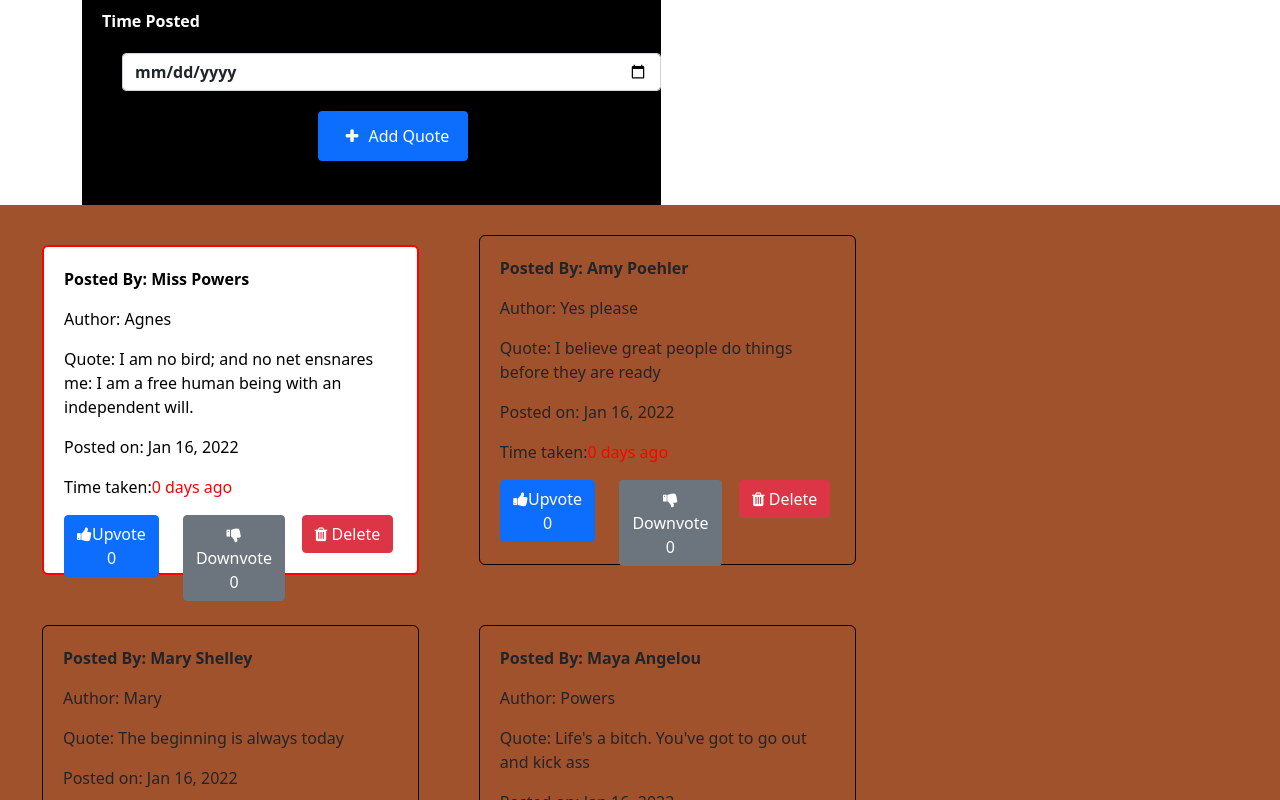
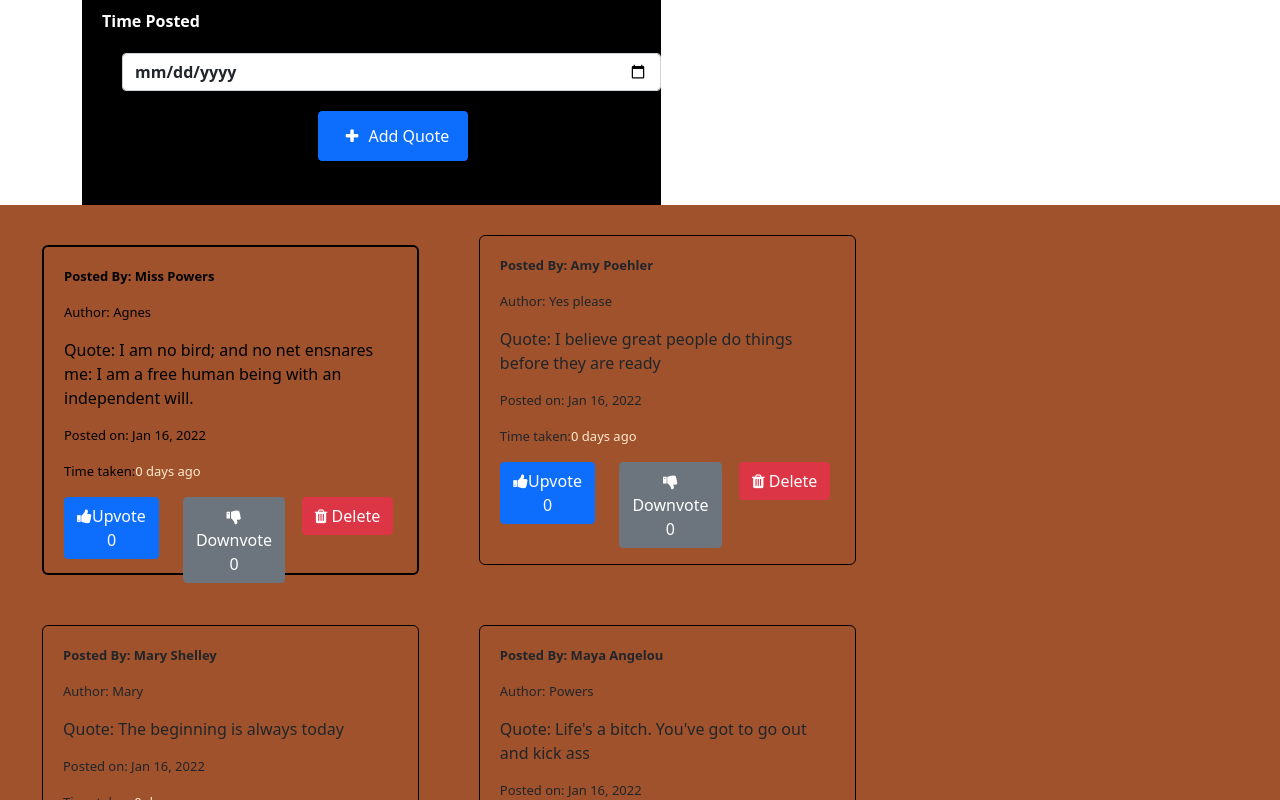
Before and after one commit to Ag-nes/Quotes, an Angular app: page / in a window 1280 px wide. In both pictures the pointer is over the element 230 px from the left and 1046 px from the top of the page. Shown: the part 646-1446 px from the top of the page. Built offline with nearby package versions, Linux system fonts and the light colour scheme.

Commit message:
Modified structure

```diff
--- a/src/app/quote-details/quote-details.component.css
+++ b/src/app/quote-details/quote-details.component.css
@@ -6,7 +6,7 @@
     /* width: 50%; */
 }
 p{
-    font-size: normal;
+    font-size: small;
 }
 #quote-styles{
     background-color: sienna !important;
@@ -32,11 +32,11 @@ p{
     font-weight: bold;
 }
 span{
-    color: red;
+    color: blanchedalmond;
 }
 .content:hover{
-    background-color: white;
+    background-color: transparent;
     color: black;
-    border: 2px solid red;
+    border: 2px solid black;
     transform: translateY(10px);
 }
```
